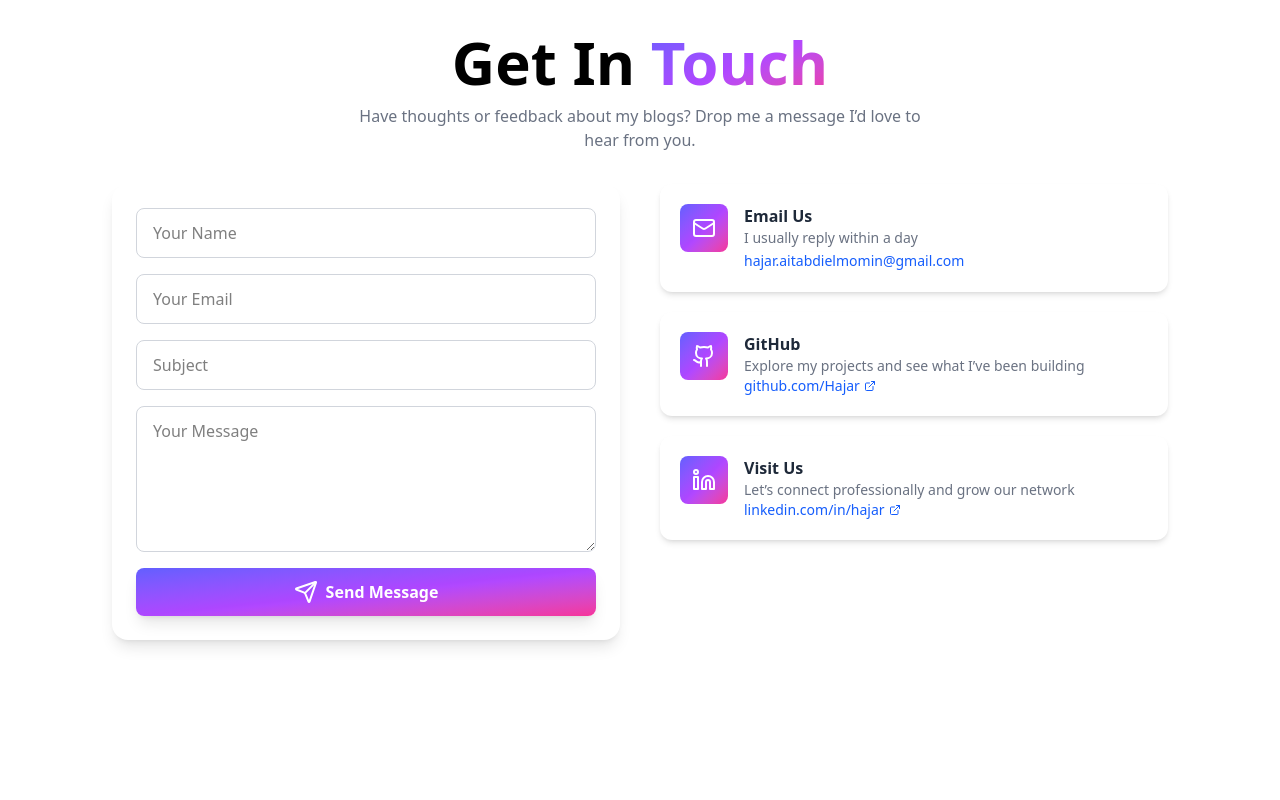
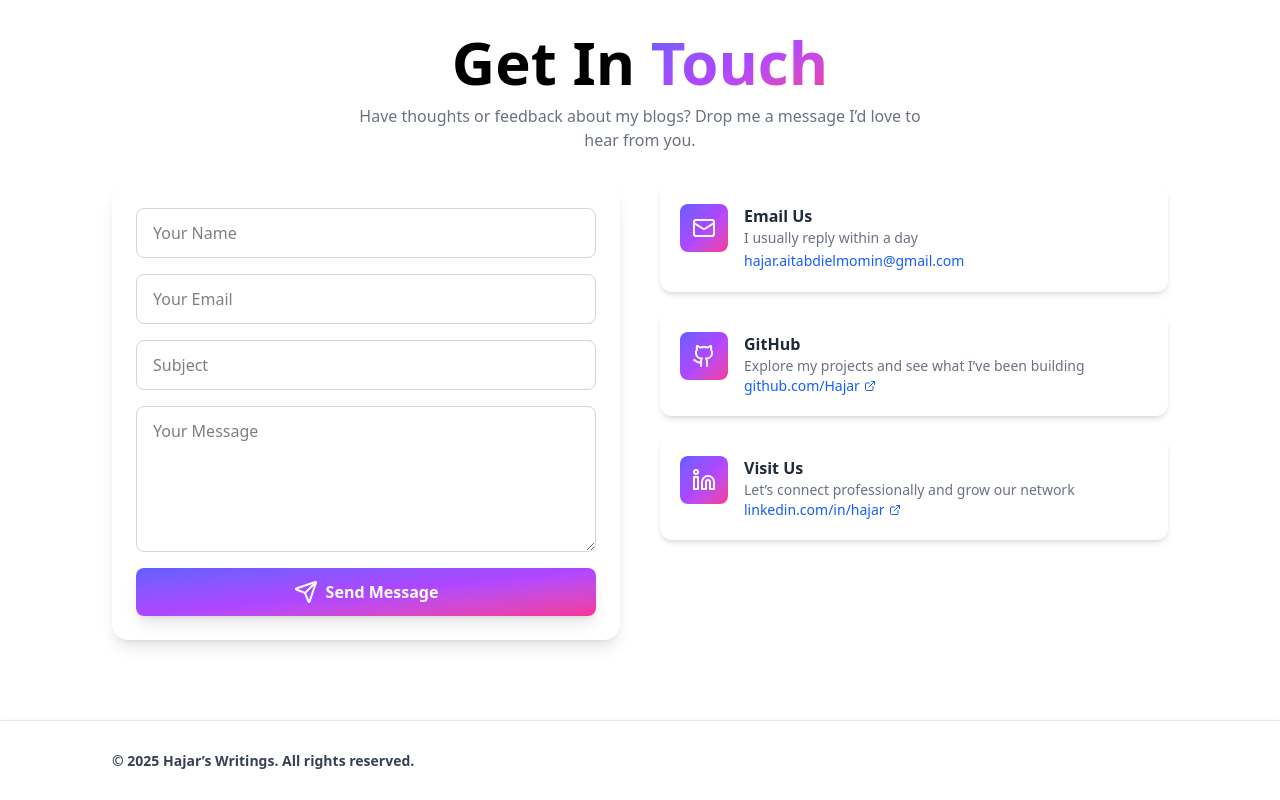
Before and after one commit to HajarAitAbdielmomin/personal-blog-website, a Next.js app: page / in a window 1280 px wide. Shown: the part 928-1728 px from the top of the page. Before the commit the page ends 1648 px from the top, so only its background shows below. Built offline with nearby package versions, Linux system fonts and the light colour scheme.

Commit message:
add the Footer section and call the Footer component

```diff
--- a/app/page.tsx
+++ b/app/page.tsx
@@ -7,10 +7,15 @@ import { motion, AnimatePresence } from "framer-motion";
 import "swiper/css";
 import "swiper/css/navigation";
 import "swiper/css/pagination";
+
 import {useEffect, useState} from "react";
+
+
 import Loader from "@/app/components/Loader/Loader";
 import Form from "@/app/components/Contact/Form";
 import InfoCards from "@/app/components/Contact/InfoCards";
+import Footer from "@/app/components/Footer/Footer";
+
 export default function Home() {
     const blogs = [
         {
@@ -170,6 +175,8 @@ export default function Home() {
                   </div>
               </div>
           </section>
+
+          <Footer />
       </div>
 
   );
```
